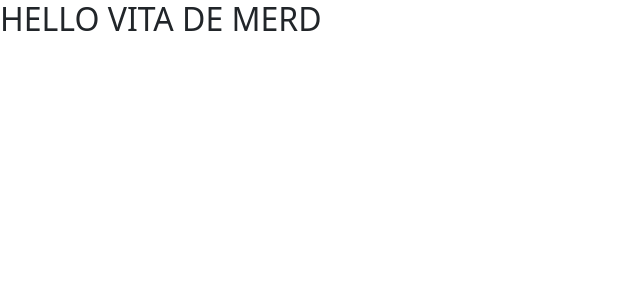
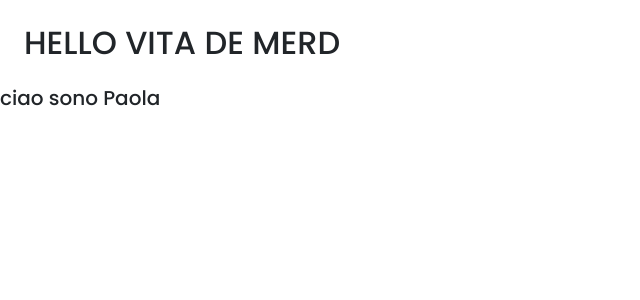
Before and after one commit to FrancescaLoria/devhelpers-vue, a Vue app: page / in a window 1280 px wide. Shown: the top 300 px of the page, without its empty margins (0-640 px from the left). Built offline with nearby package versions, Linux system fonts and the light colour scheme.

Commit message:
add font and variables

```diff
--- a/src/App.vue
+++ b/src/App.vue
@@ -4,7 +4,8 @@
 </script>
 
 <template>
-  <h2>HELLO VITA DE MERD</h2>
+  <h2 class="m-4">HELLO VITA DE MERD</h2>
+  <h5>ciao sono Paola</h5>
 </template>
 
 
--- a/src/styles/general.scss
+++ b/src/styles/general.scss
@@ -1 +1,6 @@
-@import 'bootstrap/scss/bootstrap.scss'
+@import 'bootstrap/scss/bootstrap.scss';
+@import url('https://fonts.googleapis.com/css2?family=Poppins:ital,wght@0,100;0,200;0,300;0,400;0,500;0,600;0,700;0,800;0,900;1,100&family=Saira+Condensed:wght@100;200;300;400;500;600;700;800&display=swap');
+
+body {
+    font-family: 'Poppins', sans-serif;
+}
--- /dev/null
+++ b/src/styles/partials/_variables.scss
@@ -0,0 +1,5 @@
+$bkg-black: #110A03;
+$dark-green: #2E764E;
+$light-green: #4C956C;
+$pink: #FFB199;
+$bkg-light: #FEFEE3;
```
